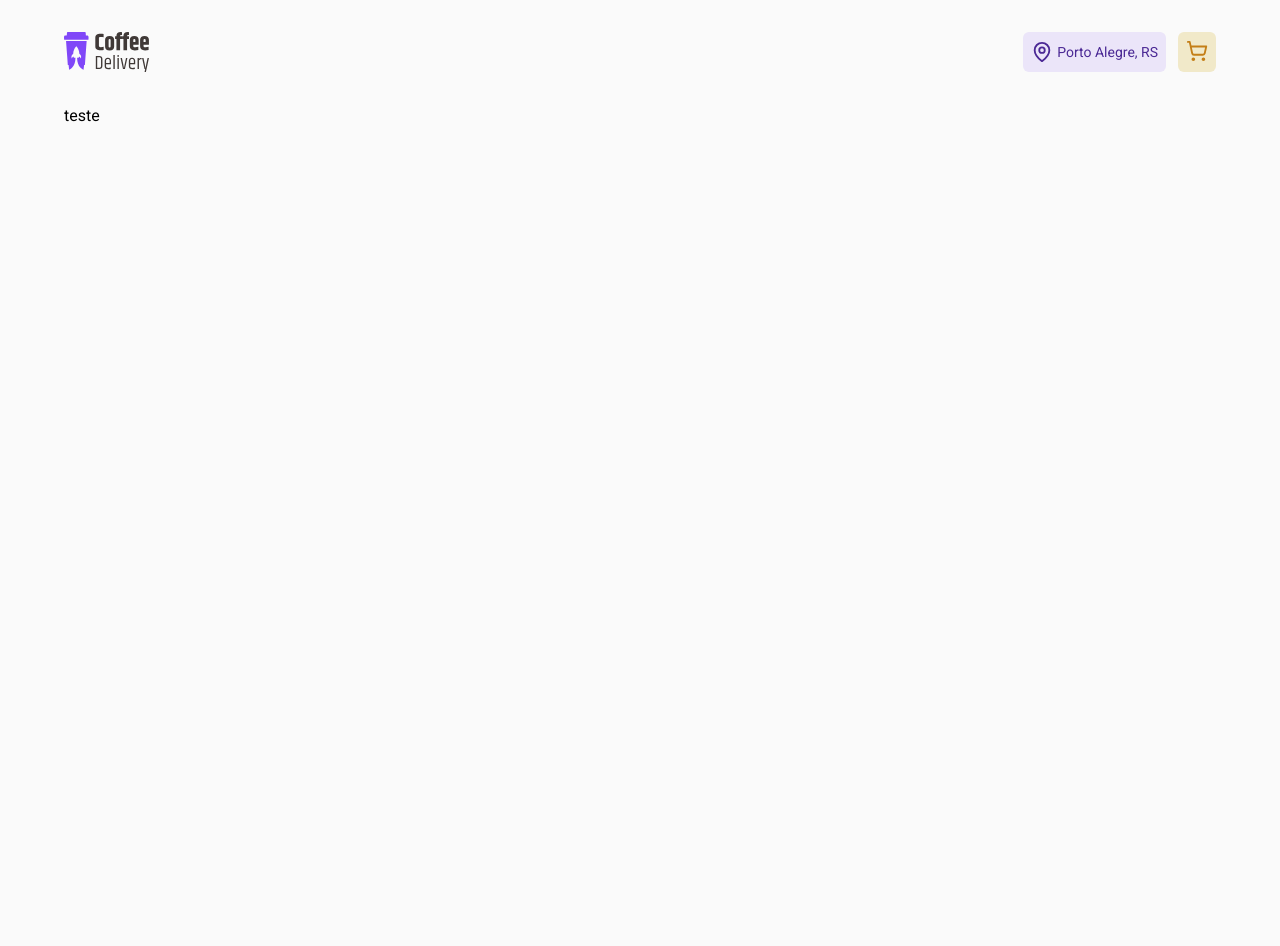
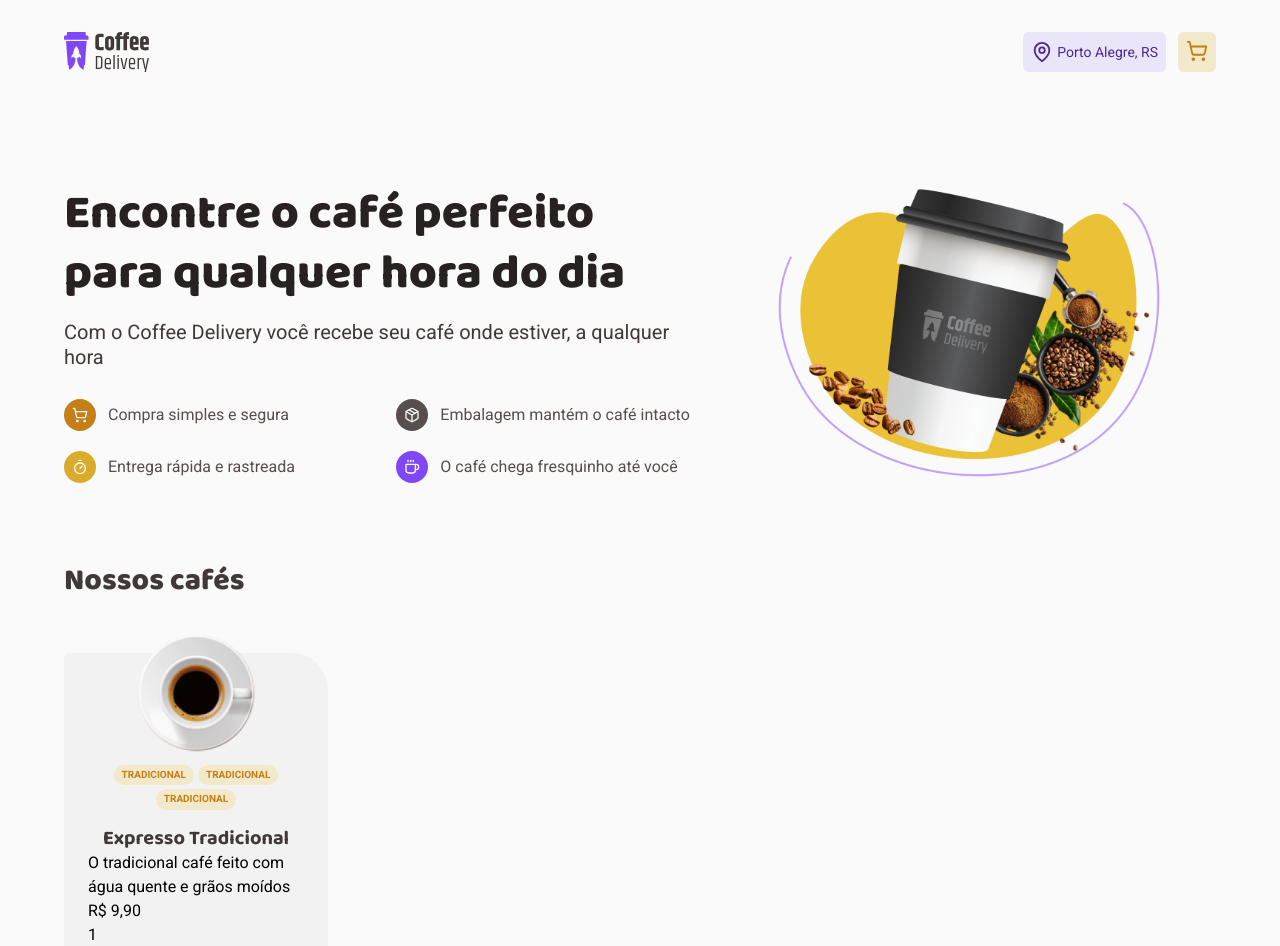
Before and after one commit to felipebdn/coffee-delivery, a Next.js app: page / in a window 1280 px wide. Shown: the top 946 px of the page. Before the commit the page ends 800 px from the top, so only its background shows below. Built offline with nearby package versions, Linux system fonts and the light colour scheme.

Commit message:
created home partial

```diff
--- a/src/app/page.tsx
+++ b/src/app/page.tsx
@@ -1,3 +1,50 @@
+import { Hero } from '@/components/hero'
+import { ShoppingCart } from 'lucide-react'
+import Image from 'next/image'
+import coffee from '../assets/images/coffee.svg'
+
 export default function Home() {
-  return <div>teste</div>
+  return (
+    <>
+      <Hero />
+      <aside>
+        <h3 className="mb-8 font-ballo2 text-3xl font-extrabold leading-tight text-base-subtitle">
+          Nossos cafés
+        </h3>
+        <main className="grid grid-cols-4 gap-8">
+          <article className="relative mt-5 flex w-full flex-col justify-between rounded-bl-[2.25rem] rounded-br-md rounded-tl-md rounded-tr-[2.25rem] bg-base-card px-6 pb-5">
+            <div className="-mt-5 flex w-full flex-col items-center">
+              <Image src={coffee} alt="" />
+              <div className="flex w-full flex-wrap justify-center gap-1 pt-3">
+                <span className="rounded-full bg-yellow-light px-2 py-1 text-[10px] font-bold uppercase leading-tight text-yellow-dark">
+                  tradicional
+                </span>
+                <span className="rounded-full bg-yellow-light px-2 py-1 text-[10px] font-bold uppercase leading-tight text-yellow-dark">
+                  tradicional
+                </span>
+                <span className="rounded-full bg-yellow-light px-2 py-1 text-[10px] font-bold uppercase leading-tight text-yellow-dark">
+                  tradicional
+                </span>
+              </div>
+              <h4 className="mt-4 font-ballo2 text-xl font-bold leading-tight text-base-subtitle">
+                Expresso Tradicional
+              </h4>
+              <p>O tradicional café feito com água quente e grãos moídos</p>
+            </div>
+            <div>
+              <div>
+                R$ <span>9,90</span>
+              </div>
+              <aside>
+                <div>1</div>
+                <button>
+                  <ShoppingCart />
+                </button>
+              </aside>
+            </div>
+          </article>
+        </main>
+      </aside>
+    </>
+  )
 }
--- /dev/null
+++ b/src/components/hero.tsx
@@ -0,0 +1,62 @@
+import { ShoppingCart, Timer, Package, Coffee } from 'lucide-react'
+import Image from 'next/image'
+import hero from '../assets/images/hero.svg'
+
+export function Hero() {
+  return (
+    <aside className="grid w-full grid-cols-9 gap-8 py-20">
+      <div className="col-span-5 flex flex-col justify-between">
+        <div className="flex flex-col gap-4">
+          <h1 className="self-stretch font-ballo2 text-5xl font-extrabold leading-tight text-base-title">
+            Encontre o café perfeito para qualquer hora do dia
+          </h1>
+          <h4 className="text-xl font-normal leading-tight text-base-subtitle">
+            Com o Coffee Delivery você recebe seu café onde estiver, a qualquer
+            hora
+          </h4>
+        </div>
+        <div className="flex justify-between gap-4">
+          <div className="flex flex-col gap-5">
+            <div className="flex items-center gap-3">
+              <span className="rounded-full bg-yellow-dark p-2 text-background">
+                <ShoppingCart size={16} />
+              </span>
+              <span className="text-base font-normal leading-tight text-base-text">
+                Compra simples e segura
+              </span>
+            </div>
+            <div className="flex items-center gap-3">
+              <span className="rounded-full bg-yellow p-2 text-background">
+                <Timer size={16} />
+              </span>
+              <span className="text-base font-normal leading-tight text-base-text">
+                Entrega rápida e rastreada
+              </span>
+            </div>
+          </div>
+          <div className="flex flex-col gap-5">
+            <div className="flex items-center gap-3">
+              <span className="rounded-full bg-base-text p-2 text-background">
+                <Package size={16} />
+              </span>
+              <span className="text-base font-normal leading-tight text-base-text">
+                Embalagem mantém o café intacto
+              </span>
+            </div>
+            <div className="flex items-center gap-3">
+              <span className="rounded-full bg-purple p-2 text-background">
+                <Coffee size={16} />
+              </span>
+              <span className="text-base font-normal leading-tight text-base-text">
+                O café chega fresquinho até você
+              </span>
+            </div>
+          </div>
+        </div>
+      </div>
+      <div className="col-span-4 flex flex-1 items-center justify-center">
+        <Image src={hero} alt="" className="w-4/5" />
+      </div>
+    </aside>
+  )
+}
```
Also changed, not shown: src/assets/images/coffee.svg (added), src/assets/images/hero.svg (added).
